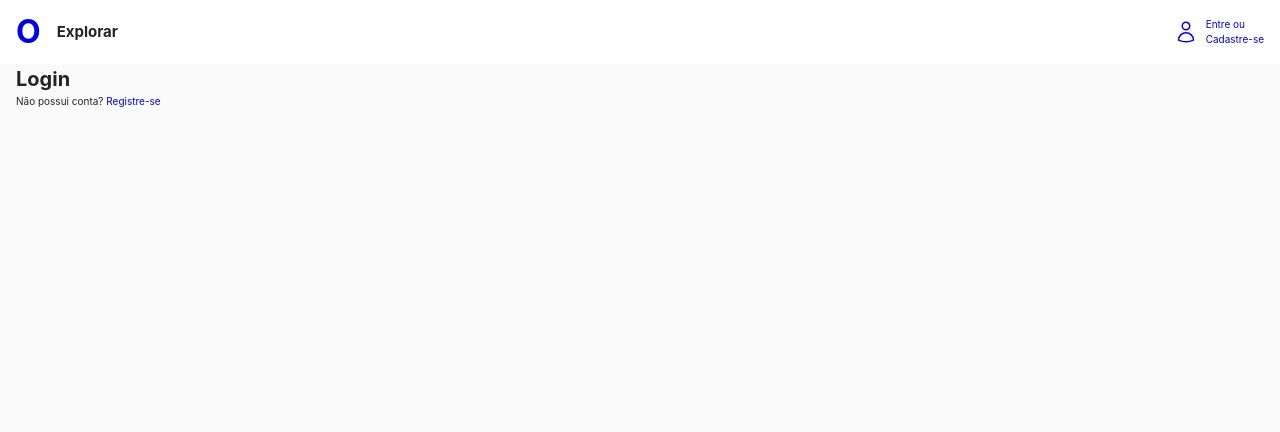
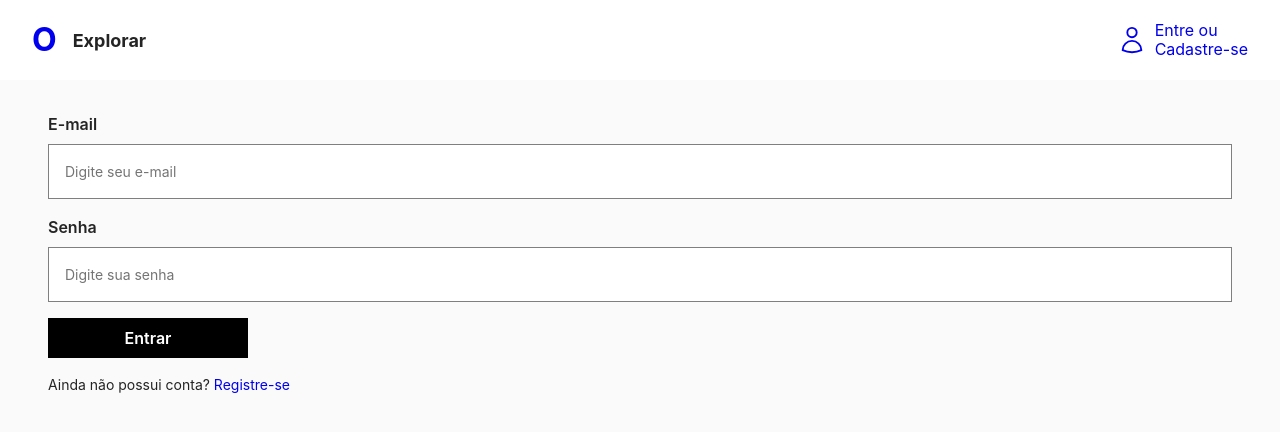
Before and after one commit to danielrn07/opinautas, a React (Vite) app: page /login in a window 1280 px wide. Shown: the top 432 px of the page. Built offline with nearby package versions, Linux system fonts and the light colour scheme; no server answers.

Commit message:
feat: login implementation

```diff
--- a/src/components/Navbar/styles.jsx
+++ b/src/components/Navbar/styles.jsx
@@ -6,6 +6,10 @@ export const NavbarContainer = styled.nav`
   background-color: rgb(255, 255, 255);
   padding: 0.8rem 1.6rem;
   gap: 1.6rem;
+
+  @media (min-width: 768px) {
+    padding: 1.6rem 3.2rem;
+  }
 `
 
 export const Logo = styled.div`
@@ -15,6 +19,11 @@ export const Logo = styled.div`
 
 export const PageTitle = styled.h1`
   flex-grow: 1;
+  font-size: 1.6rem;
+
+  @media (min-width: 768px) {
+    font-size: 1.8rem;
+  }
 `
 
 export const UserProfileImage = styled.img`
@@ -28,4 +37,20 @@ export const LoginButtonContainer = styled.div`
   display: flex;
   align-items: center;
   gap: 0.8rem;
+
+  p {
+    font-size: 1.4rem;
+    line-height: 1.2;
+  }
+
+  @media (min-width: 768px) {
+    p {
+      font-size: 1.6rem;
+    }
+
+    svg {
+      width: 30px;
+      height: 30px;
+    }
+  }
 `
--- a/src/hooks/useAuth.jsx
+++ b/src/hooks/useAuth.jsx
@@ -1,6 +1,11 @@
-import { database } from '../services/firebase'
+import { database, auth } from '../services/firebase'
 
-import { createUserWithEmailAndPassword, getAuth, signOut, updateProfile } from 'firebase/auth'
+import {
+  createUserWithEmailAndPassword,
+  signInWithEmailAndPassword,
+  signOut,
+  updateProfile,
+} from 'firebase/auth'
 
 import { useEffect, useState } from 'react'
 
@@ -9,7 +14,6 @@ export const useAuth = () => {
   const [loading, setLoading] = useState(null)
   const [cancelled, setCancelled] = useState(false)
 
-  const auth = getAuth()
 
   const checkIfIsCancelled = () => cancelled
 
@@ -44,6 +48,30 @@ export const useAuth = () => {
     }
   }
 
+  const login = async (data) => {
+    checkIfIsCancelled()
+    setLoading(true)
+    setError(null)
+
+    try {
+      await signInWithEmailAndPassword(auth, data.email, data.password)
+    } catch (error) {
+      let systemErrorMessage
+      const errorMessage = error.message.toLowerCase()
+      console.log(errorMessage)
+
+      if (errorMessage.includes('auth/invalid-credential')) {
+        systemErrorMessage = 'E-mail e/ou senha inválidos.'
+      } else {
+        systemErrorMessage = 'Ocorreu um erro. Tente novamente mais tarde.'
+      }
+
+      setError(systemErrorMessage)
+    } finally {
+      setLoading(false)
+    }
+  }
+
   const logout = async () => {
     checkIfIsCancelled()
     setLoading(true)
@@ -62,5 +90,5 @@ export const useAuth = () => {
     return () => setCancelled(true)
   }, [])
 
-  return { auth, createUser, error, loading, logout }
+  return { auth, createUser, login, logout, error, loading }
 }
--- a/src/pages/Login/Login.jsx
+++ b/src/pages/Login/Login.jsx
@@ -1,11 +1,67 @@
-import { Link } from "react-router-dom"
+import { ErrorMessage, Field, Form, Formik } from 'formik'
+import { useEffect, useState } from 'react'
+import { Link } from 'react-router-dom'
+import * as Yup from 'yup'
+import { FormContainer } from './styles'
+
+import { useAuth } from '../../hooks/useAuth'
 
 const Login = () => {
+  const [error, setError] = useState(null)
+  const { login, error: authError, loading } = useAuth()
+
+  const SignInSchema = Yup.object({
+    email: Yup.string().email('E-mail inválido.').required('Campo obrigatório.'),
+    password: Yup.string().required('Campo obrigatório.'),
+  })
+
+  const handleSubmit = async (values) => {
+    const user = {
+      email: values.email,
+      password: values.password,
+    }
+
+    const res = await login(user)
+  }
+
+  useEffect(() => {
+    setError(authError)
+  }, [authError])
+
   return (
-    <>
-      <h1>Login</h1>
-      <p>Não possui conta? <Link to='/register'>Registre-se</Link></p>
-    </>
+    <Formik
+      initialValues={{
+        email: '',
+        password: '',
+      }}
+      validationSchema={SignInSchema}
+      onSubmit={(values, { resetForm }) => {
+        handleSubmit(values)
+        !error && resetForm()
+      }}
+    >
+      <FormContainer>
+        <Form className='form'>
+          <label>
+            <span>E-mail</span>
+            <Field type='email' name='email' placeholder='Digite seu e-mail' />
+            <ErrorMessage name='email' className='error-message' component='p' />
+          </label>
+
+          <label>
+            <span>Senha</span>
+            <Field type='password' name='password' placeholder='Digite sua senha' />
+            <ErrorMessage name='password' className='error-message' component='p' />
+          </label>
+
+          <button type='submit'>{!loading ? 'Entrar' : 'Carregando...'}</button>
+          <p>
+            Ainda não possui conta? <Link to='/register'>Registre-se</Link>
+          </p>
+        </Form>
+        {error}
+      </FormContainer>
+    </Formik>
   )
 }
 
--- a/src/pages/Login/styles.jsx
+++ b/src/pages/Login/styles.jsx
@@ -0,0 +1,26 @@
+import styled from 'styled-components'
+
+export const FormContainer = styled.div`
+  .form {
+    display: flex;
+    flex-direction: column;
+    margin: 0 auto;
+    padding: 3.2rem;
+    gap: 1.6rem;
+  }
+
+  label {
+    display: flex;
+    flex-direction: column;
+    gap: 0.8rem;
+  }
+
+  span {
+    font-size: 1.6rem;
+    font-weight: 600;
+  }
+
+  p {
+    font-size: 1.4rem;
+  }
+`
--- a/src/pages/Register/Register.jsx
+++ b/src/pages/Register/Register.jsx
@@ -8,13 +8,14 @@ const Register = () => {
   const [error, setError] = useState(null)
   const { createUser, error: authError, loading } = useAuth()
 
-
   const SignUpSchema = Yup.object({
     name: Yup.string()
       .min(2, 'Nome muito curto.')
       .max(50, 'Nome muito longo')
       .required('Campo obrigatório.'),
-    email: Yup.string().email('E-mail inválido.').required('Campo obrigatório.'),
+    email: Yup.string()
+    .email('E-mail inválido.')
+    .required('Campo obrigatório.'),
     password: Yup.string()
       .min(8, 'Senha muito curta.')
       .required('Campo obrigatório.')
@@ -33,8 +34,8 @@ const Register = () => {
       email: values.email,
       password: values.password
     }
+
     const res = await createUser(user)
-    console.log(res)
   }
 
   useEffect(() => {
@@ -43,7 +44,6 @@ const Register = () => {
 
   return (
     <Formik
-      enableReinitialize
       initialValues={{
         name: '',
         email: '',
@@ -53,7 +53,7 @@ const Register = () => {
       validationSchema={SignUpSchema}
       onSubmit={( values, { resetForm, setSubmiting }) => {
         handleSubmit(values)
-        resetForm()
+        !error && resetForm()
       }}
     >
       <FormContainer>
@@ -61,28 +61,28 @@ const Register = () => {
           <label>
             <span>Nome</span>
             <Field type='text' name='name' placeholder='Digite seu nome' />
-            <ErrorMessage name='name' component='p' />
+            <ErrorMessage name='name' className='error-message' component='p' />
           </label>
 
           <label>
             <span>E-mail</span>
             <Field type='email' name='email' placeholder='Digite seu e-mail' />
-            <ErrorMessage name='email' component='p' />
+            <ErrorMessage name='email' className='error-message' component='p' />
           </label>
 
           <label>
             <span>Senha</span>
             <Field type='password' name='password' placeholder='Digite sua senha' />
-            <ErrorMessage name='password' component='p' />
+            <ErrorMessage name='password' className='error-message' component='p' />
           </label>
 
           <label>
             <span>Confirmar senha</span>
             <Field type='password' name='confirmPassword' placeholder='Confirme sua senha' />
-            <ErrorMessage name='confirmPassword' component='p' />
+            <ErrorMessage name='confirmPassword' className='error-message' component='p' />
           </label>
 
-          <button onSubmit={handleSubmit} type='submit'>{!loading ? 'Cadastrar' : 'Carregando...'}</button>
+          <button type='submit'>{!loading ? 'Cadastrar' : 'Carregando...'}</button>
           {error}
         </Form>
       </FormContainer>
--- a/src/pages/Register/styles.jsx
+++ b/src/pages/Register/styles.jsx
@@ -19,8 +19,4 @@ export const FormContainer = styled.div`
     font-size: 1.6rem;
     font-weight: 600;
   }
-
-  p {
-    color: red;
-  }
 `
--- a/src/services/firebase.js
+++ b/src/services/firebase.js
@@ -1,4 +1,5 @@
 import { initializeApp } from 'firebase/app'
+import { getAuth } from 'firebase/auth'
 import { getFirestore } from 'firebase/firestore'
 
 const firebaseConfig = {
@@ -12,6 +13,7 @@ const firebaseConfig = {
 
 const app = initializeApp(firebaseConfig)
 
+const auth = getAuth(app)
 const database = getFirestore(app)
 
-export { database }
+export { auth, database }
--- a/src/styles/globals.css
+++ b/src/styles/globals.css
@@ -102,6 +102,11 @@ button {
   cursor: pointer;
 }
 
+.error-message {
+  font-size: 1.2rem;
+  color: red;
+}
+
 @media screen and (min-width: 768px) {
   button {
     min-width: 0;
```
Also changed, not shown: src/components/Navbar/Navbar.jsx (+9 -5 lines).
